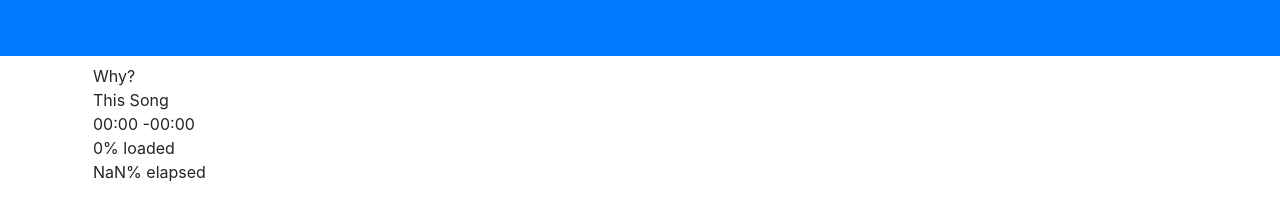
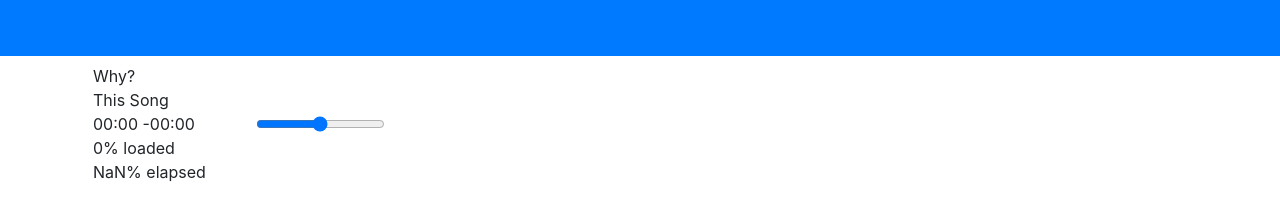
Before and after one commit to philmerrell/ng2-audio-playlist, an Angular app: page / in a window 1280 px wide. Shown: the top 206 px of the page. Built offline with nearby package versions, Linux system fonts and the light colour scheme.

Commit message:
feat: Add range input to scrub audio

```diff
--- a/src/app/audio-playlist/components/player/player.component.html
+++ b/src/app/audio-playlist/components/player/player.component.html
@@ -13,4 +13,6 @@
       <i *ngSwitchCase="'loading'" class="fa fa-2x fa-circle-o-notch fa-spin fa-fw"></i>
     </button>
   </div>
+  <input type="range" min="0" max="100" (change)="seekAudio($event)" [value]="percentElapsed">
+
 </div>
--- a/src/app/audio-playlist/components/player/player.component.ts
+++ b/src/app/audio-playlist/components/player/player.component.ts
@@ -63,4 +63,9 @@ export class PlayerComponent implements OnChanges, OnInit {
       .debounceTime(100)
       .subscribe(status => this.playerStatus = status);
   }
+
+  public seekAudio(event) {
+    let position = event.srcElement.value / (100 / this.audioService.getAudio().duration);
+    this.audioService.seekAudio(position);
+  }
 }
```
